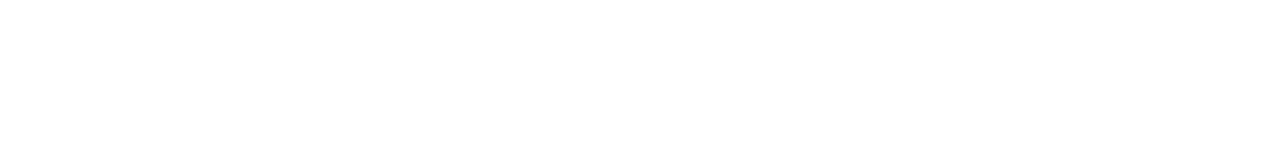
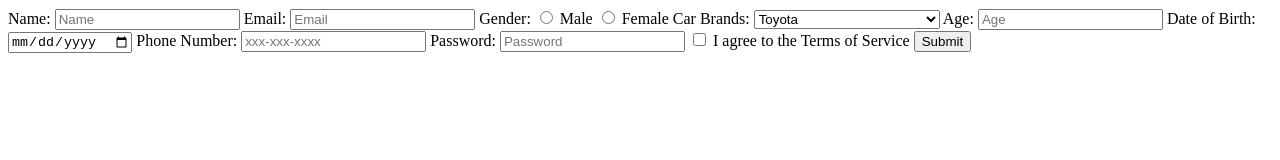
Before and after one commit to acciojob/signup-form-car-Vikaskumarrr, a website: page main.html in a window 1280 px wide. Drawn offline with Linux system fonts and the light colour scheme.

Commit message:
created a submission

```diff
--- a/main.html
+++ b/main.html
@@ -8,6 +8,49 @@
 
 <body>
 	<!-- the entire body must be written by student -->
+	 <form action="/submit" method="post">
+
+        <label for="name">Name:</label>
+        <input type="text" id="name" name="name" placeholder="Name" required>
+
+        <label for="email">Email:</label>
+        <input type="email" id="email" name="email" placeholder="Email" required>
+
+        <label>Gender:</label>
+        <input type="radio" id="gender_m" name="gender" required>
+        <label for="gender_m">Male</label>
+        <input type="radio" id="gender_f" name="gender" required>
+        <label for="gender_f">Female</label>
+
+        <label for="cars">Car Brands:</label>
+        <select id="cars" name="cars" required>
+            <option value="" disabled>--Please choose an option--</option>
+            <!-- Add car brand options here -->
+            <option value="toyota">Toyota</option>
+            <option value="honda">Honda</option>
+            <option value="ford">Ford</option>
+        </select>
+
+        <label for="age">Age:</label>
+        <input type="number" id="age" name="age" placeholder="Age" required>
+
+        <label for="dob">Date of Birth:</label>
+        <input type="date" id="dob" name="dob" required>
+
+        <label for="tel">Phone Number:</label>
+        <input type="tel" id="tel" name="tel" pattern="\d{3}-\d{3}-\d{4}" placeholder="xxx-xxx-xxxx">
+
+        <label for="password">Password:</label>
+        <input type="password" id="password" name="password" placeholder="Password" required>
+
+        <label for="tos">
+            <input type="checkbox" id="tos" name="tos" required>
+            I agree to the Terms of Service
+        </label>
+
+        <button type="submit">Submit</button>
+
+    </form>
     <script type="text/javascript" src="./script.js">
 </script>
 
```
